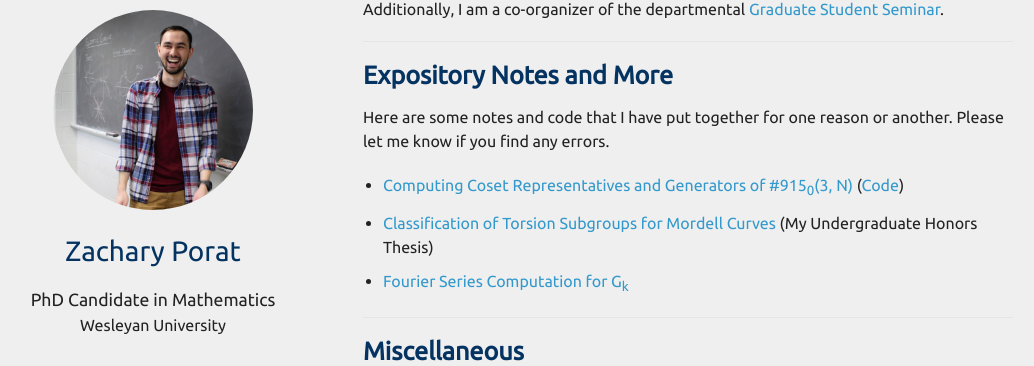
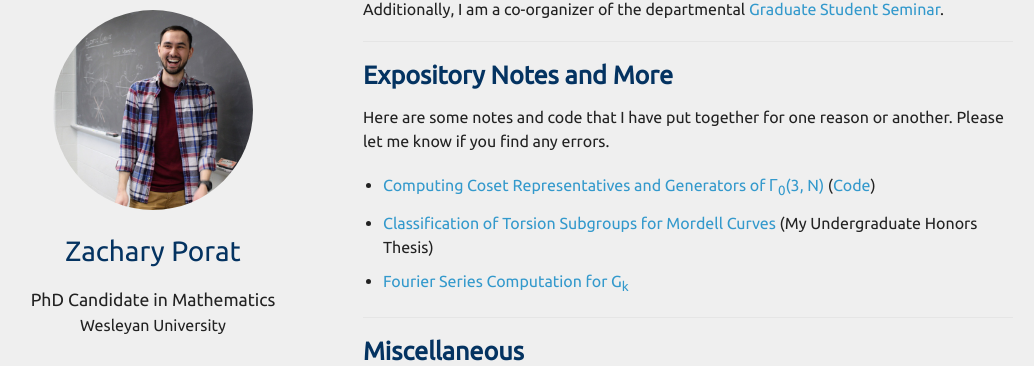
Before and after one commit to zporat/zporat.github.io, a Jekyll site: the page built from index.md, in a window 1280 px wide and 900 px high, scrolled down 1200 px. Shown: the part 84-450 px from the top of the window, without its empty margins (102-1136 px from the left). Built offline with Jekyll 4.4.1, drawn with Linux system fonts in a browser that asks for light colours; nearby versions of some CDN libraries; a style sheet for code colours, icons or effects is not loaded; our own code applies the rules of GitHub Pages for plain Markdown files.

Commit message:
Update index.md

```diff
--- a/index.md
+++ b/index.md
@@ -59,7 +59,7 @@ Additionally, I am a co-organizer of the departmental [Graduate Student Seminar]
 Here are some notes and code that I have put together for one reason or another.  Please let me know if you find any errors.
 
 <ul style="margin-left:-20px">
-<li style="margin-bottom:10px;"><a href="./files/notes/Gamma0_3_Data.pdf">Computing Coset Representatives and Generators of #915<sub>0</sub>(3, N)</a>
+<li style="margin-bottom:10px;"><a href="./files/notes/Gamma0_3_Data.pdf">Computing Coset Representatives and Generators of &Gamma;<sub>0</sub>(3, N)</a>
 (<a href="./files/notes/Gamma0_3_Data.py">Code</a>)
 </li>
 <li style="margin-bottom:10px;"><a href="./files/notes/mordell_curves_torsion.pdf">Classification of Torsion Subgroups for Mordell Curves</a> (My Undergraduate Honors Thesis)</li>
```
